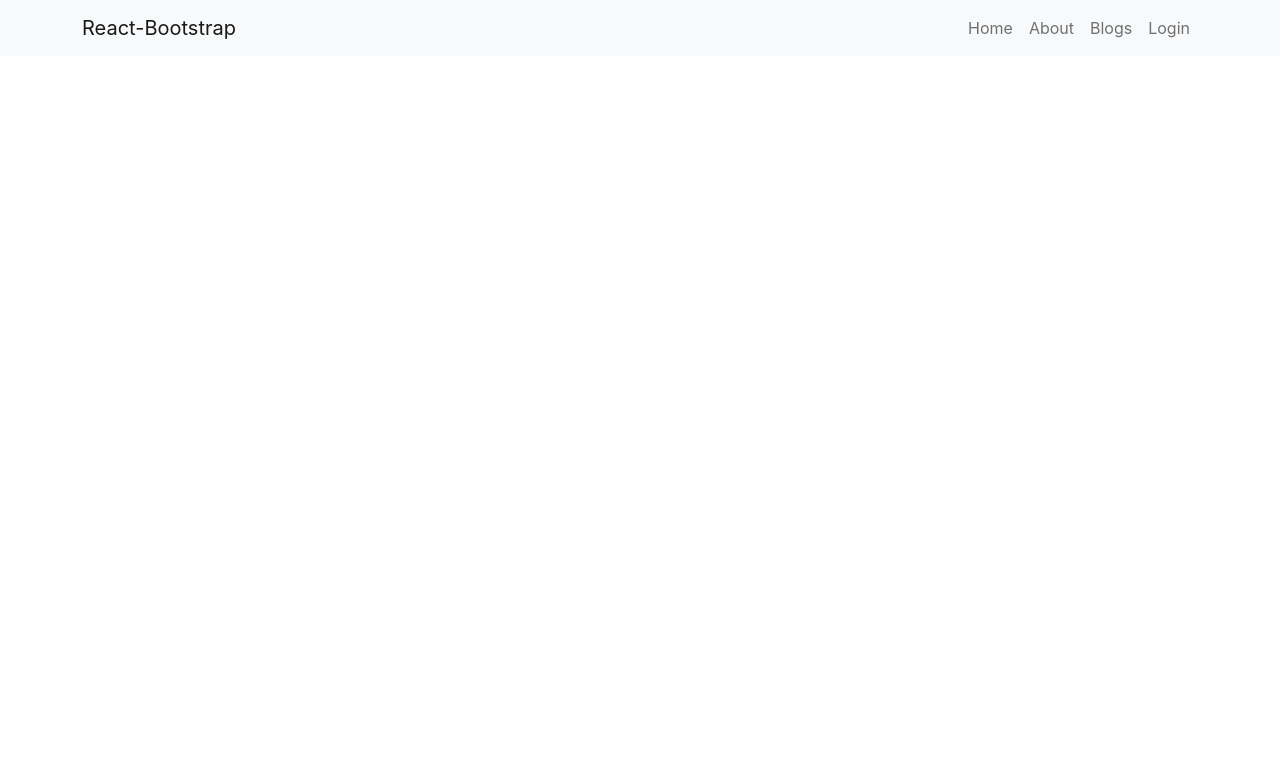
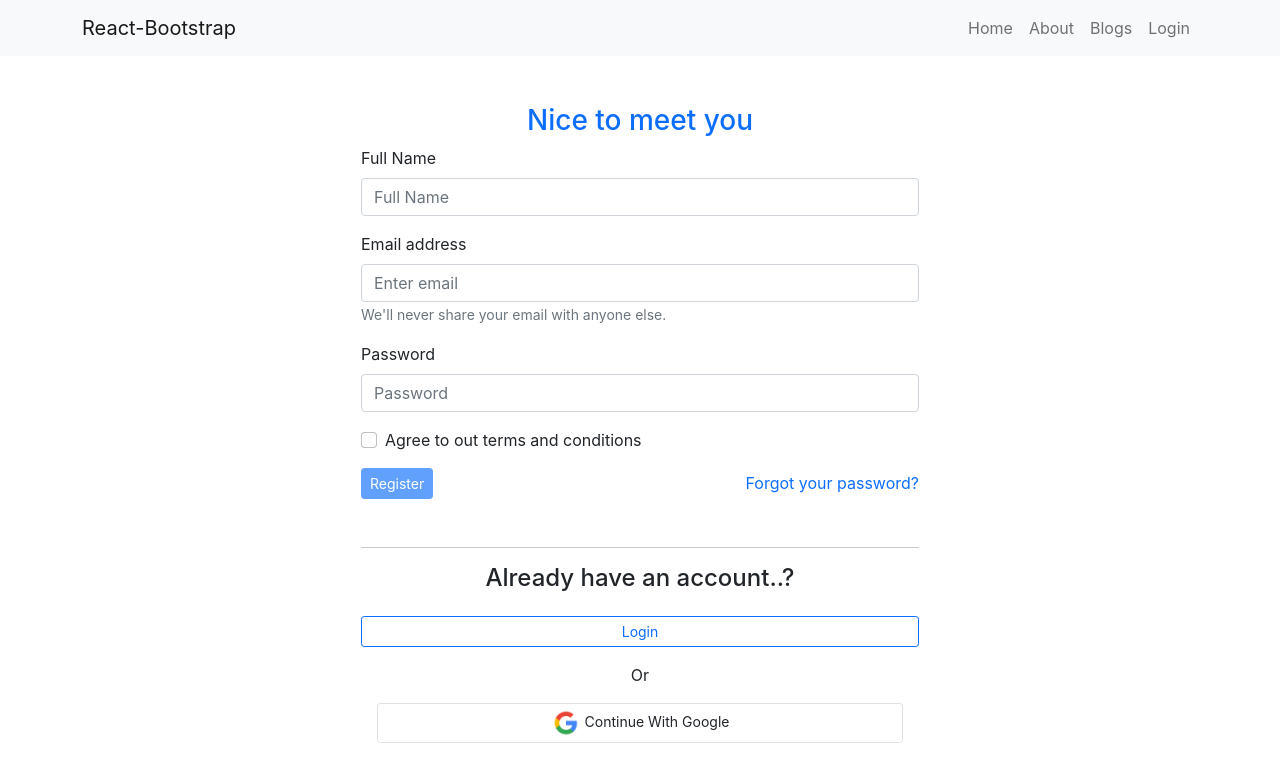
Before and after one commit to diptasahacse/independent-service-provider, a React (Create React App) app: page /register in a window 1280 px wide. Shown: the top 782 px of the page. Built offline with nearby package versions, Linux system fonts and the light colour scheme; the HTML template or start-up script is replaced by a standard one.

Commit message:
design register page, reset pase

```diff
--- a/src/App.js
+++ b/src/App.js
@@ -11,6 +11,7 @@ import Register from './Pages/Register/Register';
 import Login from './Pages/Login/Login';
 import Checkout from './Pages/Checkout/Checkout';
 import RequireAuth from './Pages/RequireAuth/RequireAuth';
+import ResetPassword from './Pages/ResetPassword/ResetPassword';
 
 function App() {
   return (
@@ -27,6 +28,8 @@ function App() {
           </RequireAuth>
         }></Route>
         <Route path='/login' element={<Login></Login>}></Route>
+        <Route path='/register' element={<Register></Register>}></Route>
+        <Route path='/resetpassword' element={<ResetPassword></ResetPassword>}></Route>
         <Route path='*' element={<NotFound></NotFound>}></Route>
       </Routes>
       <Footer></Footer>
--- a/src/Pages/Login/Login.js
+++ b/src/Pages/Login/Login.js
@@ -1,5 +1,7 @@
 import React from 'react';
 import { Button, Container, Form } from 'react-bootstrap';
+import { Link } from 'react-router-dom';
+import SocialLogin from '../SocialLogin/SocialLogin';
 
 const Login = () => {
     return (
@@ -7,7 +9,8 @@ const Login = () => {
             <div className='text-center mt-5'>
                 <h3 className='text-primary'>Please Login</h3>
             </div>
-            <Form className='w-50 mx-auto'>
+            <div className='w-50 mx-auto'>
+                <Form className=''>
                     <Form.Group className="mb-3" controlId="formBasicEmail">
                         <Form.Label>Email address</Form.Label>
                         <Form.Control type="email" placeholder="Enter email" />
@@ -20,10 +23,26 @@ const Login = () => {
                         <Form.Label>Password</Form.Label>
                         <Form.Control type="password" placeholder="Password" />
                     </Form.Group>
-                <Button variant="primary" type="submit">
+                    <div className='d-flex justify-content-between align-items-center'>
+                        <Button size='sm' variant="primary" type="submit">
                             Login
                         </Button>
+                        <Link className='text-decoration-none' to='/resetpassword'>Forgot your password?</Link>
+                    </div>
+
                 </Form>
+                <div className='mt-5 text-center'>
+                    <hr />
+                    <h4>Don't have an account..?</h4>
+                    <Link className='btn btn-outline-primary btn-sm form-control mt-3' to="/register">Register</Link>
+                    <p className='my-3'>Or</p>
+                    <SocialLogin></SocialLogin>
+
+                </div>
+
+            </div>
+
+
         </Container>
     );
 };
--- a/src/Pages/Register/Register.js
+++ b/src/Pages/Register/Register.js
@@ -1,10 +1,88 @@
-import React from 'react';
+import React, { useRef, useState } from 'react';
+import { Button, Container, Form } from 'react-bootstrap';
+import { Link, useNavigate } from 'react-router-dom';
+import SocialLogin from '../SocialLogin/SocialLogin';
+import { useCreateUserWithEmailAndPassword } from 'react-firebase-hooks/auth';
+import auth from '../../firebase.init';
+import Loading from '../Shared/Loading/Loading';
 
 const Register = () => {
+    const [isChecked, setIsChecked] = useState(false);
+    const nameRef = useRef('')
+    const emailRef = useRef('')
+    const passwordRef = useRef('')
+    const navigate = useNavigate();
+    let message;
+    const [
+        createUserWithEmailAndPassword,
+        user,
+        loading,
+        error,
+    ] = useCreateUserWithEmailAndPassword(auth, { sendEmailVerification: true });
+    const registerFormOnSubmitHandler = event => {
+        event.preventDefault()
+        const name = nameRef.current.value;
+        const email = emailRef.current.value;
+        const password = passwordRef.current.value;
+        createUserWithEmailAndPassword(email, password)
+
+
+    }
+    if(loading){
+        return <Loading></Loading>
+    }
+    if(user){
+        message = <p>Verify link is sent your email. </p>
+    }
+    console.log(user)
     return (
-        <div>
+        <Container>
+            <div className='text-center mt-5'>
+                <h3 className='text-primary'>Nice to meet you</h3>
+            </div>
+            <div className='w-50 mx-auto'>
+                <Form onSubmit={registerFormOnSubmitHandler}>
+                    <Form.Group className="mb-3" controlId="formBasicFullName">
+                        <Form.Label>Full Name</Form.Label>
+                        <Form.Control ref={nameRef} type="text" placeholder="Full Name" />
+                    </Form.Group>
+                    <Form.Group className="mb-3" controlId="formBasicEmail">
+                        <Form.Label>Email address</Form.Label>
+                        <Form.Control ref={emailRef} type="email" placeholder="Enter email" />
+                        <Form.Text className="text-muted">
+                            We'll never share your email with anyone else.
+                        </Form.Text>
+                    </Form.Group>
 
-        </div>
+                    <Form.Group className="mb-3" controlId="formBasicPassword">
+                        <Form.Label>Password</Form.Label>
+                        <Form.Control ref={passwordRef} type="password" placeholder="Password" />
+                    </Form.Group>
+                    <Form.Group onChange={() => setIsChecked(!isChecked)} className="mb-3" controlId="formBasicCheckbox">
+                        <Form.Check type="checkbox" label="Agree to out terms and conditions" />
+                    </Form.Group>
+                    {
+                        message && message
+                    }
+                    <div className='d-flex justify-content-between align-items-center'>
+                        <Button disabled={!isChecked} size='sm' variant="primary" type="submit">
+                            Register
+                        </Button>
+                        <Link className='text-decoration-none' to='/resetpassword'>Forgot your password?</Link>
+                    </div>
+
+                </Form>
+                <div className='mt-5 text-center'>
+                    <hr />
+                    <h4>Already have an account..?</h4>
+                    <Link className='btn btn-outline-primary btn-sm form-control mt-3' to="/login">Login</Link>
+                    <p className='my-3'>Or</p>
+                    <SocialLogin></SocialLogin>
+
+                </div>
+
+            </div>
+        </Container>
     );
 };
 
--- /dev/null
+++ b/src/Pages/ResetPassword/ResetPassword.js
@@ -0,0 +1,26 @@
+
+import React from 'react';
+import { Button, Container, Form } from 'react-bootstrap';
+
+const ResetPassword = () => {
+    return (
+        <Container>
+            <div className='text-center mt-5'>
+                <h3 className='text-primary'>Reset Your Password</h3>
+            </div>
+            <Form className='w-50 mx-auto'>
+                <Form.Group className="mb-3" controlId="formBasicEmail">
+                    <Form.Label>Email address</Form.Label>
+                    <Form.Control type="email" placeholder="Enter email" />
+                </Form.Group>
+                <div className='text-center'>
+                    <Button variant="primary" type="submit">
+                        Send Reset Password
+                    </Button>
+                </div>
+            </Form>
+        </Container>
+    );
+};
+
+export default ResetPassword;
--- /dev/null
+++ b/src/Pages/Shared/Loading/Loading.js
@@ -0,0 +1,12 @@
+import React from 'react';
+import { Spinner } from 'react-bootstrap';
+
+const Loading = () => {
+    return (
+        <div className='d-flex justify-content-center align-items-center' style={{height:"200px"}}>
+            <Spinner animation="grow" variant="primary" />
+        </div>
+    );
+};
+
+export default Loading;
--- a/src/Pages/Shared/NotFound/NotFound.js
+++ b/src/Pages/Shared/NotFound/NotFound.js
@@ -3,6 +3,7 @@ import React from 'react';
 const NotFound = () => {
     return (
         <div>
+            <h1>Page Not Found</h1>
 
         </div>
     );
--- /dev/null
+++ b/src/Pages/SocialLogin/SocialLogin.js
@@ -0,0 +1,18 @@
+import React from 'react';
+import google from '../../images/social/google.png'
+
+const SocialLogin = () => {
+    return (
+        <div>
+            <div className='text-center m-3'>
+                <button className='btn border btn-sm form-control'>
+                    <img style={{ height: "30px", width: "30px" }} src={google} alt="" />
+                    <span className='ms-1'>Continue With Google</span>
+                </button>
+            </div>
+
+        </div>
+    );
+};
+
+export default SocialLogin;
```
Also changed, not shown: src/images/social/google.png (added). Lines whose indentation alone changed are shown as unchanged.
